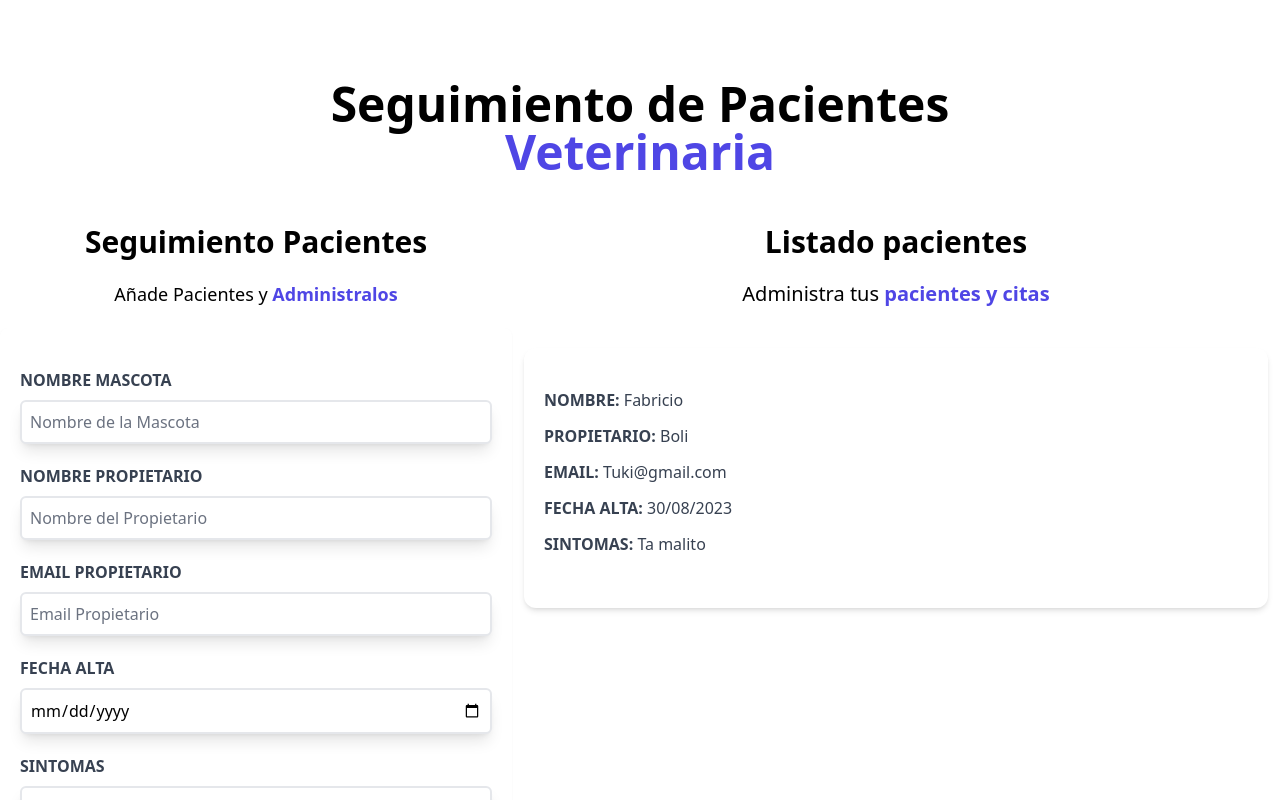
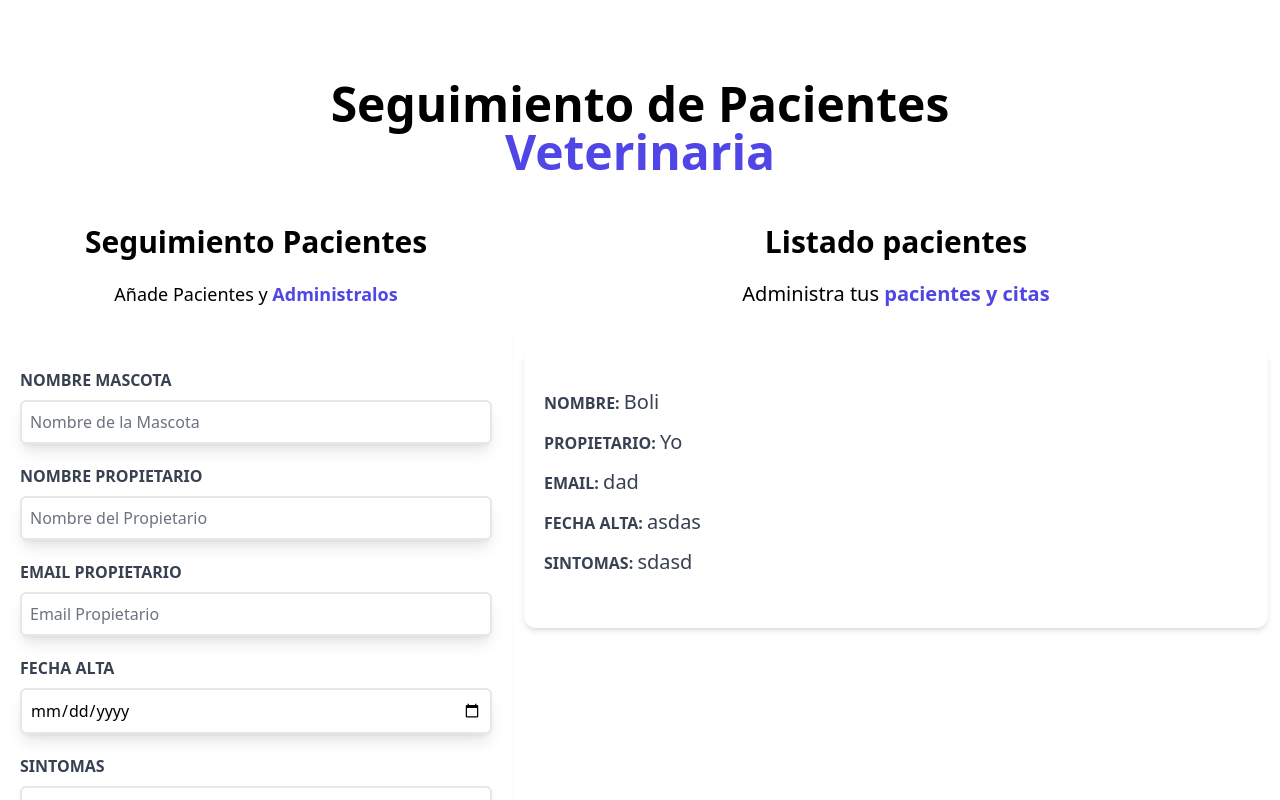
Before and after one commit to Boli27/VeterinariaReact, a React (Vite) app: page / in a window 1280 px wide. Shown: the top 800 px of the page. Built offline with nearby package versions, Linux system fonts and the light colour scheme.

Commit message:
Logica para agregar pacientes

```diff
--- a/src/App.jsx
+++ b/src/App.jsx
@@ -1,15 +1,29 @@
+import { useState } from "react"
 import Formulario from "./components/Formulario"
 import Header from "./components/Header"
 import ListadoPacientes from "./components/ListadoPacientes"
 
 function App() {
+
+  const[pacientes,setPacientes]= useState(
+    [
+      {
+        nombre:"Boli",
+        propietario:"Yo",
+        email:"dad",
+        fecha:"asdas",
+        sintomas:"sdasd"
+      }
+    ]
+    )
+
   return (
     <div className="container mx-auto mt-20">
       <Header />
 
       <div className="mt-12 md:flex">
-        <Formulario />
-        <ListadoPacientes/>
+        <Formulario pacientes={pacientes} setPacientes={setPacientes}/>
+        <ListadoPacientes pacientes={pacientes}/>
       </div>
 
     </div>
--- a/src/components/Formulario.jsx
+++ b/src/components/Formulario.jsx
@@ -1,21 +1,28 @@
-import { useState } from "react"
+import { useEffect, useState } from "react"
 import Alerta from "./Alerta";
-const Formulario = () => {
+const Formulario = ({ pacientes, setPacientes }) => {
 
-    const [nombre,setNombre] = useState("");
-    const [nombrepropietario,setNombrepropietario] = useState("");
-    const [email,setEmail] = useState("");
-    const [fecha,setFecha] = useState("");
-    const [sintomas,setSintomas] = useState("");
-    const [alerta,setAlerta] = useState({});
+
+    const [nombre, setNombre] = useState("");
+    const [propietario, setNombrepropietario] = useState("");
+    const [email, setEmail] = useState("");
+    const [fecha, setFecha] = useState("");
+    const [sintomas, setSintomas] = useState("");
+    const [alerta, setAlerta] = useState({});
+
+    // principales hooks que aprender
+    // useState, useEffect, useMemo = useCallback, useReducer, useRef
+    useEffect(() => {
+        console.log(1)
+    }, [])
     //variable creada como objeto o algo asi
 
-    //eventos unicos de react, en este caso una alerta el cual ubicaremos en el formulario para enviar
-    //aqui hacemos uso de la alerta que creamos en nuestro componente Alertar
-    const handlesubmit=(e)=>{
+    //eventos unicos de react, en este caso una alerta el cual ubicaremos en el formulario para enviar.
+    //aqui hacemos uso de la alerta que creamos en nuestro componente Alertar.
+    const handlesubmit = (e) => {
         e.preventDefault(); //funcionalidad para que la pagina no se reestablesca
 
-        if([nombre,nombrepropietario,email,fecha,sintomas].includes("")){
+        if ([nombre, propietario, email, fecha, sintomas].includes("")) {
             return setAlerta({
                 error: true,
                 mensaje: "Tienes que llenar todos los campos"
@@ -25,9 +32,28 @@ const Formulario = () => {
             error: false,
             mensaje: "Paciente registrado"
         })
+        setPacientes(
+            [
+                ...pacientes,
+                {
+                    nombre,
+                    propietario,
+                    email,
+                    fecha,
+                    sintomas
+                }
+            ]
+
+        )
+        //forma para hacer que el formulario quede vacion posterior al envio de uno
+        setNombre("")
+        setNombrepropietario("")
+        setEmail("")
+        setFecha("")
+        setSintomas("")
     }
 
-    const {mensaje} = alerta;
+    const { mensaje } = alerta;
     return (
         <div className="md:w-1/2 lg:w-2/5">
             <h2 className="font-black text-3xl text-center">Seguimiento Pacientes</h2>
@@ -37,14 +63,15 @@ const Formulario = () => {
             <form className="bg-white shadow-sm rounded-lg py-10 px-5"
                 onSubmit={handlesubmit}//instancia en la que llamamos la alerta de enviar para el formulario
             >
-                {mensaje &&(<Alerta error={alerta.error} mensaje={mensaje}/>
+                {mensaje && (<Alerta error={alerta.error} mensaje={mensaje} />
                 )}
 
                 <div className="mb-5">
                     <label htmlFor="nombre" className="block text-gray-700 uppercase font-bold">Nombre Mascota</label>
                     <input type="text" className="shadow-lg border-2 w-full p-2 mt-2 placeholder-gray-500 rounded-md" placeholder="Nombre de la Mascota"
                         name="nombre" id="nombre" onChange={
-                        e=>{setNombre(e.target.value)
+                            e => {
+                                setNombre(e.target.value)
                             }}/*Este ultimo fragmento nos permte ingresar informacion a la constante de nombre*/ value={nombre} />
                 </div>
 
@@ -52,32 +79,36 @@ const Formulario = () => {
                     <label htmlFor="propietario" className="block text-gray-700 uppercase font-bold">Nombre Propietario</label>
                     <input type="text" className="shadow-lg border-2 w-full p-2 mt-2 placeholder-gray-500 rounded-md" placeholder="Nombre del Propietario"
                         name="propietario" id="propietario" onChange={
-                        e=>{setNombrepropietario(e.target.value)
-                        }}value={nombrepropietario}/>
+                            e => {
+                                setNombrepropietario(e.target.value)
+                            }} value={propietario} />
                 </div>
 
                 <div className="mb-5">
                     <label htmlFor="email" className="block text-gray-700 uppercase font-bold">Email Propietario</label>
                     <input type="email" className="shadow-lg border-2 w-full p-2 mt-2 placeholder-gray-500 rounded-md" placeholder="Email Propietario"
                         name="email" id="email" onChange={
-                        e=>{setEmail(e.target.value)
-                        }} value={email}/>
+                            e => {
+                                setEmail(e.target.value)
+                            }} value={email} />
                 </div>
 
                 <div className="mb-5">
                     <label htmlFor="fecha_alta" className="block text-gray-700 uppercase font-bold">Fecha Alta</label>
                     <input type="date" className="shadow-lg border-2 w-full p-2 mt-2 placeholder-gray-500 rounded-md"
                         name="fecha_alta" id="fecha_alta" onChange={
-                        e=>{setFecha(e.target.value)
-                        }}value={fecha}/>
+                            e => {
+                                setFecha(e.target.value)
+                            }} value={fecha} />
                 </div>
 
                 <div className="mb-5">
                     <label htmlFor="sintomas" className="block text-gray-700 uppercase font-bold">Sintomas</label>
                     <textarea className="shadow-lg border-2 w-full p-2 mt-2 placeholder-gray-500 rounded-md" placeholder="Sintomas de la Mascota"
                         name="sintomas" id="sintomas" onChange={
-                        e=>{setSintomas(e.target.value)
-                        }}value={sintomas} />
+                            e => {
+                                setSintomas(e.target.value)
+                            }} value={sintomas} />
                 </div>
 
                 <input type="submit" className="bg-indigo-600 w-full p-3 text-white uppercase font-bold hover:bg-indigo-700 hover:cursor-pointer transition-all" value="Agregar Paciente" />
--- a/src/components/ListadoPacientes.jsx
+++ b/src/components/ListadoPacientes.jsx
@@ -1,13 +1,17 @@
 import Pacientes from "./Pacientes"
 
-const ListadoPacientes = () => {
+const ListadoPacientes = ({pacientes}) => {
     return(
         <div className="md:w-1/2 lg:w-3/5 md:h-screen overflow-y-scroll">
             <h2 className="font-black text-3xl text-center">Listado pacientes</h2>
             <p className="text-xl mt-5 mb-10 text-center">Administra tus
             <span className="text-indigo-600 font-bold"> pacientes y citas</span> </p>
 
-            <Pacientes/>
+            {
+                pacientes.map(pacientes=>(
+                    <Pacientes pacientes={pacientes}/>
+                ))
+            }
         </div>
 
     )
--- a/src/components/Pacientes.jsx
+++ b/src/components/Pacientes.jsx
@@ -1,13 +1,14 @@
 
 
-const Pacientes = () => {
+const Pacientes = ({pacientes}) => {
+    const{nombre,propietario,email,fecha,sintomas}=pacientes
     return(
         <div className="m-3 bg-white shadow-md px-5 py-10 rounded-xl">
-            <p className="font-bold mb-3 text-gray-700 uppercase">Nombre: <span className="font-normal normal-case">Fabricio</span></p>
-            <p className="font-bold mb-3 text-gray-700 uppercase">Propietario: <span className="font-normal normal-case">Boli</span></p>
-            <p className="font-bold mb-3 text-gray-700 uppercase">Email: <span className="font-normal normal-case">Tuki@gmail.com</span></p>
-            <p className="font-bold mb-3 text-gray-700 uppercase">Fecha alta: <span className="font-normal normal-case">30/08/2023</span></p>
-            <p className="font-bold mb-3 text-gray-700 uppercase">Sintomas: <span className="font-normal normal-case">Ta malito</span></p>
+            <p className="font-bold mb-3 text-gray-700 uppercase">Nombre: <span className="text-xl font-normal normal-case">{nombre}</span></p>
+            <p className="font-bold mb-3 text-gray-700 uppercase">Propietario: <span className="text-xl font-normal normal-case">{propietario}</span></p>
+            <p className="font-bold mb-3 text-gray-700 uppercase">Email: <span className="text-xl font-normal normal-case">{email}</span></p>
+            <p className="font-bold mb-3 text-gray-700 uppercase">Fecha alta: <span className="text-xl font-normal normal-case">{fecha}</span></p>
+            <p className="font-bold mb-3 text-gray-700 uppercase">Sintomas: <span className="text-xl font-normal normal-case">{sintomas}</span></p>
         </div>
 
     )
```
Lines whose indentation alone changed are shown as unchanged.
